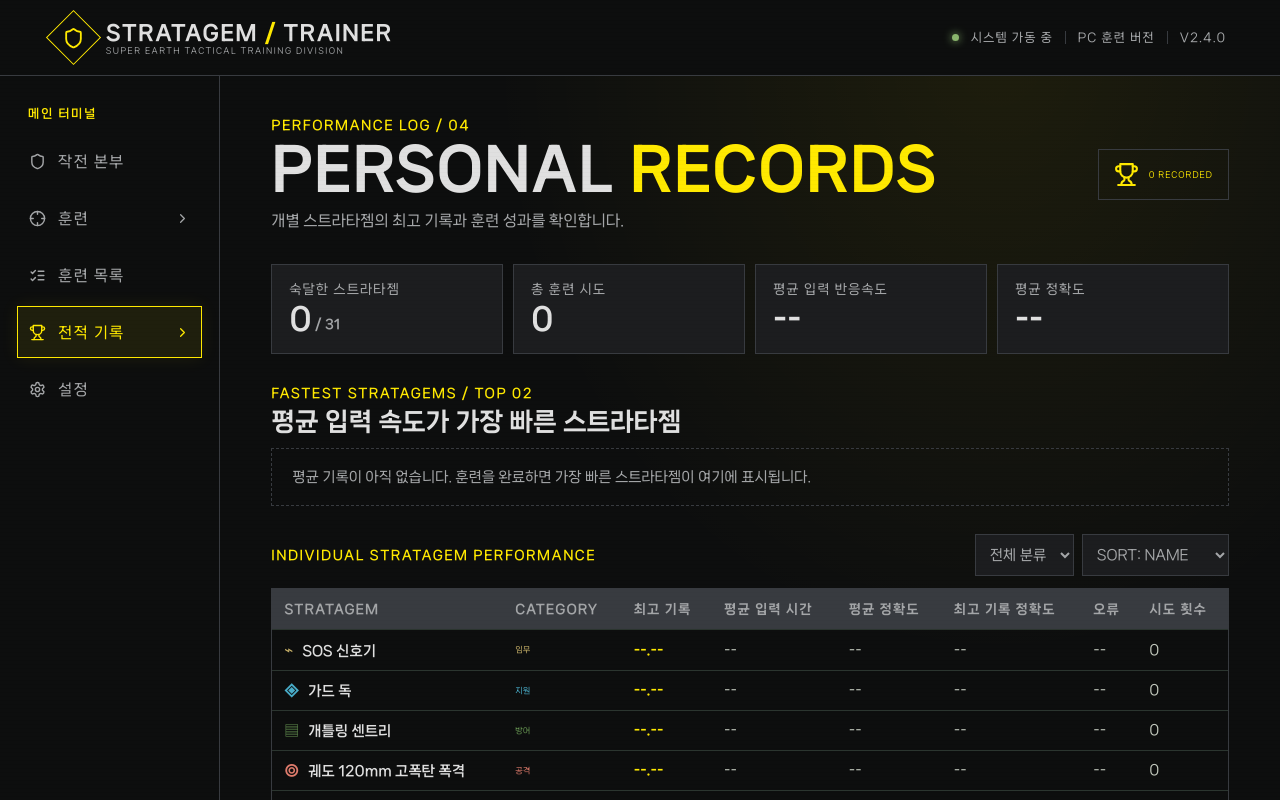
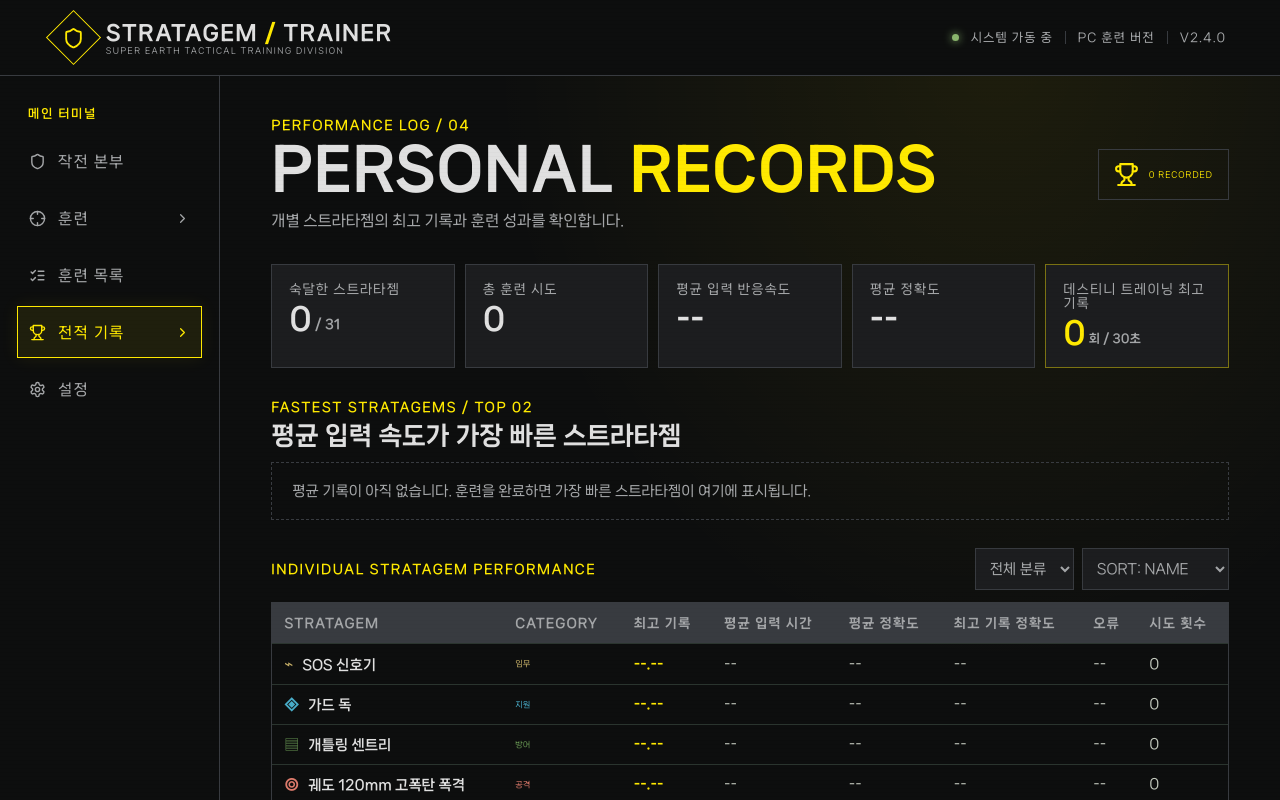
Before and after one commit to ssmin7004/stratagem-trainer, a React (Vite) app: page / in a window 1280 px wide. Both pictures are taken after a click on the button "전적 기록". Shown: the top 800 px of the page. Built offline with nearby package versions, Linux system fonts and the light colour scheme.

Commit message:
Upgrade to STRATAGEM TRAINER 2.5

```diff
--- a/src/App.tsx
+++ b/src/App.tsx
@@ -50,6 +50,7 @@ function App() {
   const [countDraft,setCountDraft] = useState<string>(String(savedTrainingCount));
   const [countDraftMessage,setCountDraftMessage] = useState("");
   const [records,setRecords] = useState<Record<string,RecordItem>>(saved.records || {});
+  const [destinyBestScore,setDestinyBestScore] = useState<number>(Number.isSafeInteger(saved.destinyBestScore) && saved.destinyBestScore >= 0 ? saved.destinyBestScore : 0);
   const [search,setSearch] = useState("");
   const [categoryFilter,setCategoryFilter] = useState("ALL");
   const [sort,setSort] = useState<"name"|"time">("name");
@@ -98,9 +99,9 @@ function App() {
 
   useEffect(()=>{
     localStorage.setItem(STORAGE_KEY, JSON.stringify({
-      settings:{theme,soundEnabled,animationEnabled}, selectedStratagems:selected, trainingCount, records
+      settings:{theme,soundEnabled,animationEnabled}, selectedStratagems:selected, trainingCount, records, destinyBestScore
     }));
-  },[theme,soundEnabled,animationEnabled,selected,trainingCount,records]);
+  },[theme,soundEnabled,animationEnabled,selected,trainingCount,records,destinyBestScore]);
 
   useEffect(()=>{
     if (gameState!=="playing" || startedAt===null) return;
@@ -120,6 +121,11 @@ function App() {
     if (countdownTimer.current) window.clearInterval(countdownTimer.current);
     countdownTimer.current=undefined;
   };
+  useEffect(()=>{
+    if(gameState==="finished" && mode==="destiny"){
+      setDestinyBestScore(previous=>Math.max(previous,roundTimes.length));
+    }
+  },[gameState,mode,roundTimes.length]);
   useEffect(()=>()=>clearCountdown(),[]);
   const beginRun = useCallback((ids:string[], selectedMode:Mode)=>{
     if (ids.length === 0) {
@@ -139,9 +145,21 @@ function App() {
   },[trainingCount]);
   const startPreparedRun = useCallback(()=>{
     if(gameState!=="idle" || roundList.length===0) return;
-    const now=performance.now();
-    startTimeRef.current=now; sessionStartedRef.current=now; pausedAtRef.current=null;
-    setStartedAt(now); setElapsed(0); setGameState("playing");
+    clearCountdown();
+    setCountdown(3);
+    setGameState("countdown");
+    let remaining=3;
+    countdownTimer.current=window.setInterval(()=>{
+      remaining-=1;
+      if(remaining>0){
+        setCountdown(remaining);
+        return;
+      }
+      clearCountdown();
+      const now=performance.now();
+      startTimeRef.current=now; sessionStartedRef.current=now; pausedAtRef.current=null;
+      setStartedAt(now); setElapsed(0); setCountdown(0); setGameState("playing");
+    },1000);
   },[gameState,roundList]);
   const updateRecord = useCallback((id:string,time:number,err:number,inputs:number)=>{
     const acc=inputs?Math.max(0,((inputs-err)/inputs)*100):100;
@@ -426,6 +444,7 @@ function App() {
             <div className="overview-card"><span>총 훈련 시도</span><strong>{Object.values(records).reduce((n,r)=>n+r.attempts,0)}</strong></div>
             <div className="overview-card"><span>평균 입력 반응속도</span><strong>{averageReactionTime===null?"--":`${(averageReactionTime/1000).toFixed(2)}초`}</strong></div>
             <div className="overview-card"><span>평균 정확도</span><strong>{averageOverallAccuracy===null?"--":`${averageOverallAccuracy.toFixed(1)}%`}</strong></div>
+            <div className="overview-card destiny-best-card"><span>데스티니 트레이닝 최고기록</span><strong>{destinyBestScore}<small> 회 / 30초</small></strong></div>
           </div>
           <section className="fastest-section">
             <div className="fastest-heading"><span className="section-index">FASTEST STRATAGEMS / TOP 02</span><h2>평균 입력 속도가 가장 빠른 스트라타젬</h2></div>
@@ -436,7 +455,7 @@ function App() {
           </section>
           <div className="records-toolbar"><span className="section-index">INDIVIDUAL STRATAGEM PERFORMANCE</span><select value={categoryFilter} onChange={e=>setCategoryFilter(e.target.value)}><option value="ALL">전체 분류</option>{categories.map(c=><option key={c}>{c}</option>)}</select><select value={sort} onChange={e=>setSort(e.target.value as "name"|"time")}><option value="name">SORT: NAME</option><option value="time">SORT: 최고 기록</option></select></div>
           <div className="record-table-wrap"><table className="record-table"><thead><tr><th>STRATAGEM</th><th>CATEGORY</th><th>최고 기록</th><th>평균 입력 시간</th><th>평균 정확도</th><th>최고 기록 정확도</th><th>오류</th><th>시도 횟수</th></tr></thead><tbody>{stratagems.filter(s=>categoryFilter==="ALL"||s.category===categoryFilter).sort((a,b)=>sort==="name"?a.name.localeCompare(b.name):((records[a.id]?.bestTime??Infinity)-(records[b.id]?.bestTime??Infinity))).map(s=><tr key={s.id}><td><span className={`table-icon category-${s.category}`}>{s.icon}</span>{s.name}</td><td className={`muted-cell category-${s.category}`}>{s.category}</td><td className="time-cell">{formatTime(records[s.id]?.bestTime??null)}{records[s.id]?"s":""}</td><td>{(records[s.id]?.aggregateAttempts||0)>0?`${(((records[s.id]?.totalTimeMs||0)/(records[s.id]?.aggregateAttempts||1))/1000).toFixed(2)}s`:"--"}</td><td>{(records[s.id]?.aggregateAttempts||0)>0?`${((records[s.id]?.totalAccuracySum||0)/(records[s.id]?.aggregateAttempts||1)).toFixed(1)}%`:"--"}</td><td>{records[s.id]?`${records[s.id].bestAccuracy.toFixed(0)}%`:"--"}</td><td>{records[s.id]?.bestErrorCount??"--"}</td><td>{records[s.id]?.attempts??0}</td></tr>)}</tbody></table></div>
-          <div className="records-footer"><span>RECORDS SAVED AUTOMATICALLY TO THIS BROWSER</span><button className="text-button danger-text" onClick={()=>{if(window.confirm("모든 개인 기록을 삭제할까요? 이 작업은 되돌릴 수 없습니다.")){setRecords({});}}}>전적 초기화</button></div>
+          <div className="records-footer"><span>RECORDS SAVED AUTOMATICALLY TO THIS BROWSER</span><button className="text-button danger-text" onClick={()=>{if(window.confirm("모든 개인 기록과 데스티니 최고 기록을 삭제할까요? 이 작업은 되돌릴 수 없습니다.")){setRecords({});setDestinyBestScore(0);}}}>전적 초기화</button></div>
         </section>}
 
         {page==="settings"&&<section className="page">
@@ -449,7 +468,7 @@ function App() {
             <div className="setting-row"><div className="setting-icon"><Sparkles size={19}/></div><div className="setting-copy"><strong>화면 애니메이션</strong><small>Enable interface transitions and motion effects.</small></div><button className={`toggle ${animationEnabled?"on":""}`} onClick={()=>setAnimationEnabled(v=>!v)} aria-label="Toggle animations"><i/></button></div>
           </div>
           <div className="settings-section"><div className="settings-heading"><div><span className="section-index">CONTROLS / 03</span><h2>입력 설정</h2><p>Training uses WASD directional inputs.</p></div></div><div className="control-keys">{(["W","A","S","D"]).map(k=><div key={k} className="control-key">{k}</div>)}</div><div className="control-note"><Keyboard size={16}/> W = UP&nbsp;&nbsp; A = LEFT&nbsp;&nbsp; S = DOWN&nbsp;&nbsp; D = RIGHT</div></div>
-          <div className="settings-section danger-zone"><div className="settings-heading"><div><span className="section-index">DATA MANAGEMENT / 04</span><h2>LOCAL DATA</h2><p>Remove saved settings, loadout, and records from this browser.</p></div></div><button className="btn btn-danger" onClick={()=>{if(window.confirm("모든 설정, 선택 목록, 기록을 초기화할까요?")){setRecords({});setSelected(stratagems.map(s=>s.id));setTheme("earth");setSoundEnabled(false);setAnimationEnabled(true);}}}><RotateCcw size={15}/> 전체 데이터 초기화</button></div>
+          <div className="settings-section danger-zone"><div className="settings-heading"><div><span className="section-index">DATA MANAGEMENT / 04</span><h2>LOCAL DATA</h2><p>Remove saved settings, loadout, and records from this browser.</p></div></div><button className="btn btn-danger" onClick={()=>{if(window.confirm("모든 설정, 선택 목록, 기록을 초기화할까요?")){setRecords({});setDestinyBestScore(0);setSelected(stratagems.map(s=>s.id));setTheme("earth");setSoundEnabled(false);setAnimationEnabled(true);}}}><RotateCcw size={15}/> 전체 데이터 초기화</button></div>
         </section>}
       </main>
     </div>
--- a/src/styles.css
+++ b/src/styles.css
@@ -131,7 +131,7 @@ body,button,input,select{font-family:'NanumSquareNeo','NanumSquareNeo',sans-seri
 .count-input-message{color:var(--accent)!important}
 .completion-panel .result-actions{justify-content:flex-end;margin-top:18px}
 .completion-warning{padding:12px 15px;border:1px solid rgba(255,233,0,.35);background:rgba(255,233,0,.06)}
-.record-overview{grid-template-columns:repeat(4,minmax(0,1fr))}
+.record-overview{grid-template-columns:repeat(5,minmax(0,1fr))}
 .overview-card strong{font-size:clamp(24px,2.4vw,34px);overflow-wrap:anywhere}
 .fastest-section{margin:0 0 28px}
 .fastest-heading{margin-bottom:13px}
@@ -209,3 +209,13 @@ body,button,input,select{font-family:'NanumSquareNeo','NanumSquareNeo',sans-seri
  .training-subnav small{font-size:7px}
  .space-start-prompt{font-size:12px;flex-wrap:wrap}
 }
+
+/* 2.5: destiny training personal best */
+.destiny-best-card{border-color:rgba(255,233,0,.42);background:linear-gradient(145deg,rgba(255,233,0,.07),transparent 72%),var(--panel)}
+.destiny-best-card strong{color:var(--accent)}
+.destiny-best-card strong small{font-size:12px;color:var(--muted)}
+.countdown-panel{position:relative;overflow:hidden}
+.countdown-number{animation:countdownPulse .85s ease-in-out infinite alternate}
+@keyframes countdownPulse{from{transform:scale(.94);opacity:.72}to{transform:scale(1.04);opacity:1}}
+@media(max-width:1100px){.record-overview{grid-template-columns:repeat(3,minmax(0,1fr))}}
+@media(max-width:720px){.record-overview{grid-template-columns:1fr 1fr}.record-overview .destiny-best-card{grid-column:span 2}}
```
